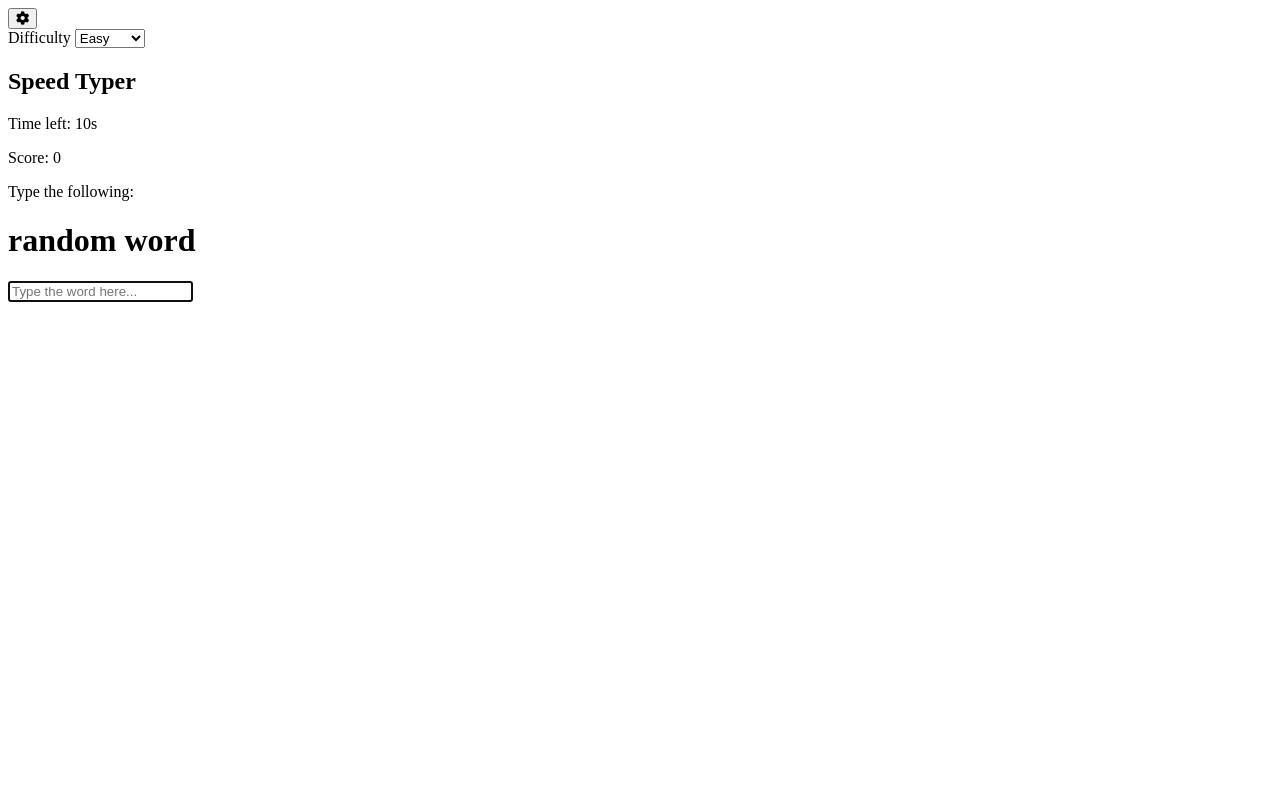
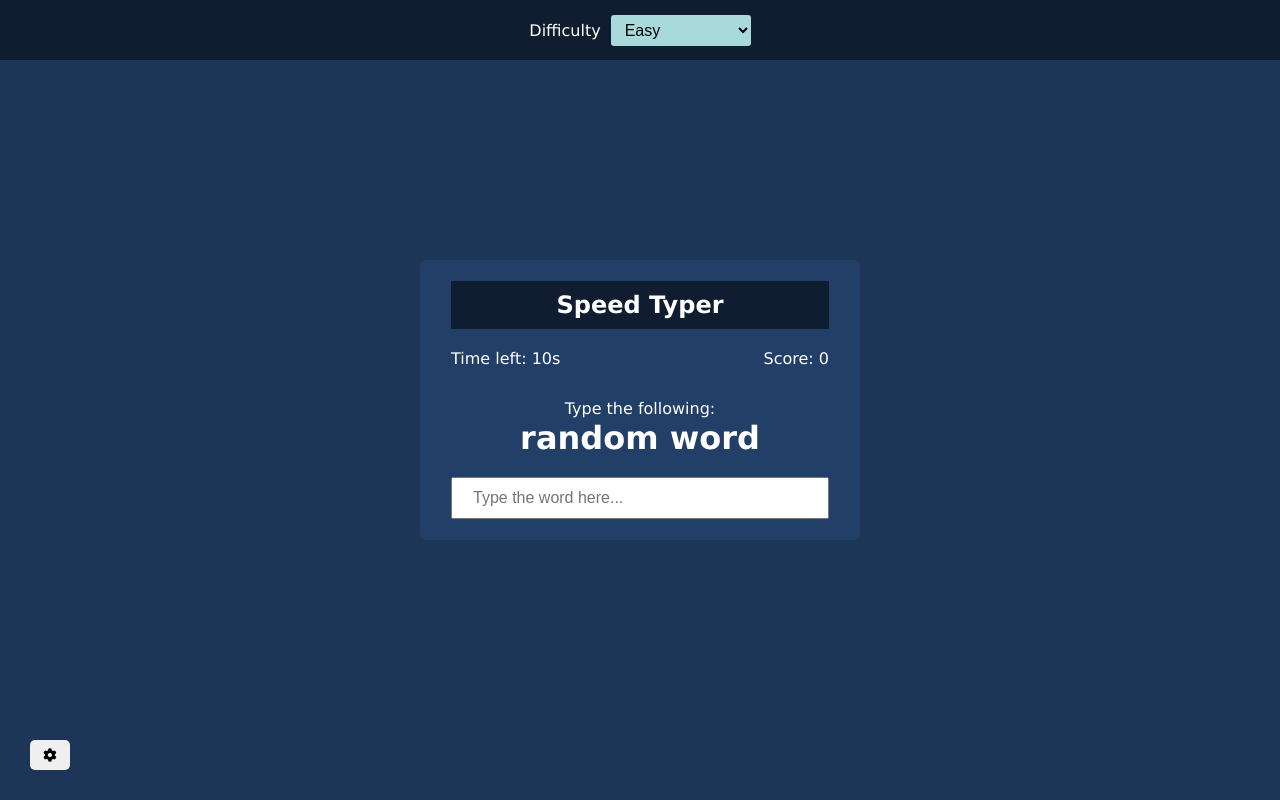
Before and after one commit to dorotaszot/js-typing-game, a plain HTML site: page index.html in a window 1280 px wide. Drawn offline with Linux system fonts and the light colour scheme.

Commit message:
html css done

```diff
--- a/index.html
+++ b/index.html
@@ -29,10 +29,9 @@
       <p id="time-left">Time left: <span id="time">10s</span></p>
       <p id="score">Score: <span id="score-points">0</span></p>
     </div>
-    <p>Type the following:</p>
+    <p class="instruction">Type the following:</p>
     <h1 id="random-word">random word</h1>
     <input type="text" autocomplete="off" autofocus placeholder="Type the word here...">
-
   </div>
 
 
--- a/style.css
+++ b/style.css
@@ -0,0 +1,107 @@
+* {
+  box-sizing: border-box;
+  margin: 0;
+  padding: 0;
+}
+
+body {
+  font-family: Verdana, Geneva, Tahoma, sans-serif;
+  background-color: #1d3557;
+  color: #fff;
+  display: flex;
+  align-items: center;
+  flex-direction: column;
+  position: relative;
+  height: 100vh;
+  width: 100vw;
+}
+
+.btn {
+  cursor: pointer;
+  position: absolute;
+  left: 30px;
+  bottom: 30px;
+  width: 40px;
+  height: 30px;
+  border-radius: 5px;
+  border: none;
+}
+
+.btn:focus {
+  outline: none;
+}
+
+.difficulty-container {
+  background-color: #101d30;
+  width: 100vw;
+  height: 60px;
+  text-align: center;
+  display: flex;
+  align-items: center;
+  justify-content: center;
+}
+
+label {
+  margin-right: 10px;
+}
+
+#difficulty {
+  background-color: #a8dadc;
+  border: none;
+  border-radius: 3px;
+  padding: 6px 10px;
+  width: 140px;
+  font-size: 16px;
+}
+
+#difficulty:focus {
+  outline: none;
+}
+
+#game-container {
+  display: flex;
+  flex-direction: column;
+  justify-content: space-evenly;
+  align-items: center;
+  background-color: #223f68;
+  width: 440px;
+  height: 280px;
+  position: absolute;
+  top: 50%;
+  transform: translateY(-50%);
+  border-radius: 5px;
+  padding: 20px 10px;
+}
+
+h2 {
+  background-color: #101d30;
+  width: 90%;
+  text-align: center;
+  padding: 10px;
+  margin-bottom: 20px;
+}
+
+.time-score {
+  width: 90%;
+  display: flex;
+  justify-content: space-between;
+  align-items: center;
+}
+
+.instruction {
+  margin-top: 30px;
+}
+
+#random-word  {
+  margin-bottom: 20px;
+}
+
+input {
+  padding: 10px 20px;
+  width: 90%;
+  font-size: 16px;
+}
+
+input:focus {
+  outline: none;
+}
```
